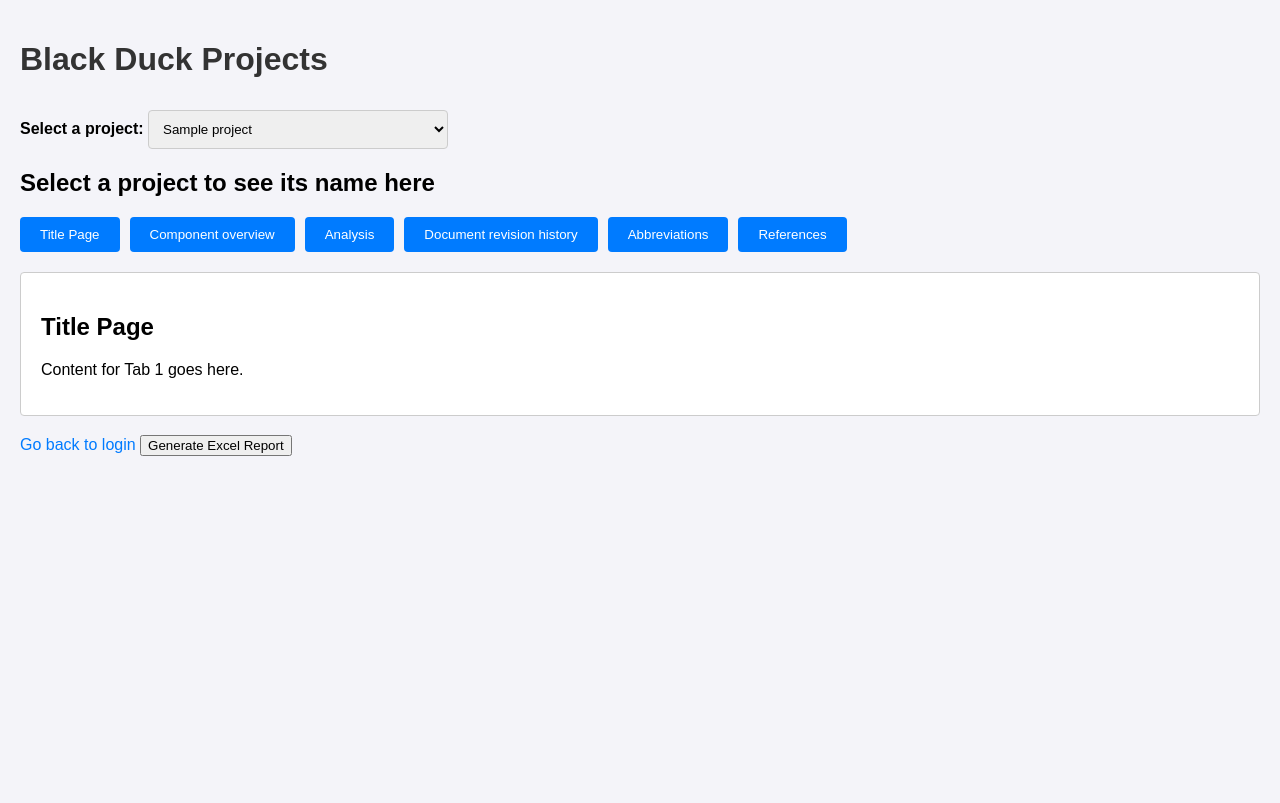
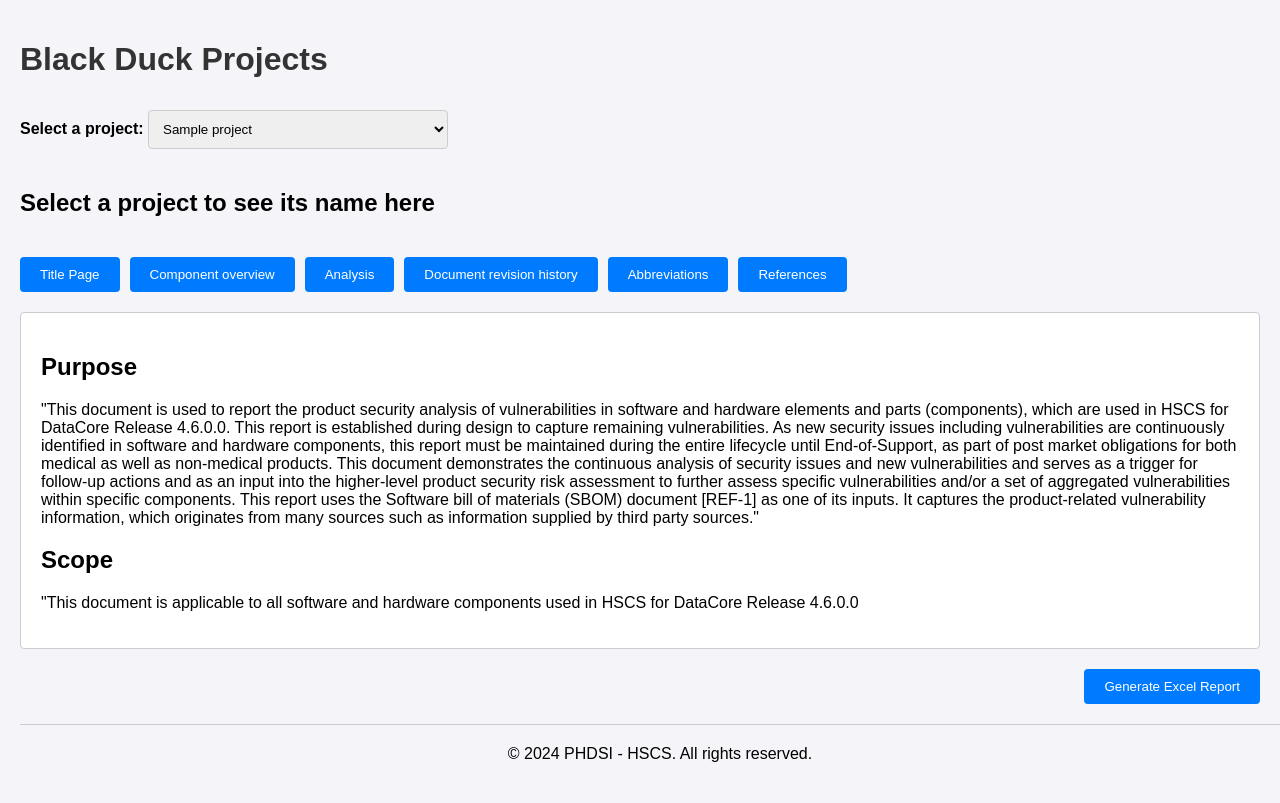
Before and after one commit to indrajitkumar/Blackduck-Security-Report, a Flask app: template templates/projects.html in a window 1280 px wide. Before the commit the page ends 456 px from the top, so only its background shows below. Run offline with Flask 3, Linux system fonts and the light colour scheme; the template is opened without the code that fills it: most values are stand-ins (such as "Sample title", 1, 10 or a date in 2020).

Commit message:
Wrap content and design style improvement

```diff
--- a/app.py
+++ b/app.py
@@ -2,6 +2,7 @@ from flask import Flask, render_template, request, redirect, url_for, flash, ses
 import requests
 import pandas as pd
 import os
+
 
 # Create Flask app instance
 app = Flask(__name__)
@@ -180,16 +181,26 @@ def generate_excel_report(project_id):
     else:
         return {'status': 'error', 'message': 'Failed to fetch project versions'}
 
+
 def save_to_excel(component_overview, file_path='component_overview.xlsx'):
-    with pd.ExcelWriter(file_path) as writer:
+    with pd.ExcelWriter(file_path, engine='xlsxwriter') as writer:
+        workbook = writer.book
+        wrap_format = workbook.add_format({'text_wrap': True})
+
         # Title Page
         title_page_df = pd.DataFrame([{'Title': 'Black Duck Projects Report'}])
         title_page_df.to_excel(writer, sheet_name='Title Page', index=False)
+        worksheet = writer.sheets['Title Page']
+        for col_num, col in enumerate(title_page_df.columns):
+            worksheet.set_column(col_num, col_num, 20, wrap_format)
 
         # Component Overview
         component_overview_df = pd.DataFrame(
             [{k: v for k, v in item.items() if k != 'componentVersion'} for item in component_overview])
         component_overview_df.to_excel(writer, sheet_name='Component Overview', index=False)
+        worksheet = writer.sheets['Component Overview']
+        # for col_num, col in enumerate(component_overview_df.columns):
+        worksheet.set_column(col_num, col_num, 30, wrap_format)
 
         # Analysis
         analysis_data = []
@@ -212,18 +223,31 @@ def save_to_excel(component_overview, file_path='component_overview.xlsx'):
                 })
         analysis_df = pd.DataFrame(analysis_data)
         analysis_df.to_excel(writer, sheet_name='Analysis', index=False)
+        worksheet = writer.sheets['Analysis']
+        for col_num, col in enumerate(analysis_df.columns):
+            worksheet.set_column(col_num, col_num, 30, wrap_format)
 
         # Document Revision History
         revision_history_df = pd.DataFrame([{'Revision': '1.0', 'Date': '2023-10-01', 'Description': 'Initial version'}])
         revision_history_df.to_excel(writer, sheet_name='Document Revision History', index=False)
+        worksheet = writer.sheets['Document Revision History']
+        for col_num, col in enumerate(revision_history_df.columns):
+            worksheet.set_column(col_num, col_num, 20, wrap_format)
 
         # Terminology & Abbreviations
         abbreviations_df = pd.DataFrame([{'Term': 'PSSD', 'Definition': 'Product Security Software Development'}])
         abbreviations_df.to_excel(writer, sheet_name='Terminology & Abbreviations', index=False)
+        worksheet = writer.sheets['Terminology & Abbreviations']
+        for col_num, col in enumerate(abbreviations_df.columns):
+            worksheet.set_column(col_num, col_num, 20, wrap_format)
 
         # References
         references_df = pd.DataFrame([{'Reference': 'Black Duck API Documentation', 'Link': 'https://blackducksoftware.github.io/'}])
         references_df.to_excel(writer, sheet_name='References', index=False)
+        worksheet = writer.sheets['References']
+        for col_num, col in enumerate(references_df.columns):
+            worksheet.set_column(col_num, col_num, 20, wrap_format)
+
 
 if __name__ == '__main__':
     app.run(debug=True)
--- a/static/style.css
+++ b/static/style.css
@@ -3,6 +3,13 @@ body {
     background-color: #f4f4f9;
     margin: 0;
     padding: 20px;
+    height: 100%;
+    display: flex;
+    flex-direction: column;
+}
+
+main {
+    flex: 1;
 }
 
 h1 {
@@ -83,3 +90,50 @@ a {
 a:hover {
     text-decoration: underline;
 }
+
+@keyframes button-click-animation {
+    0% { transform: scale(1); }
+    50% { transform: scale(1.1); }
+    100% { transform: scale(1); }
+}
+
+.animate-click {
+    animation: button-click-animation 0.3s ease-in-out;
+}
+
+.button-container {
+    display: flex;
+    justify-content: flex-end;
+    margin-top: 20px;
+    margin-bottom: 20px;
+}
+
+.button-container button {
+    padding: 10px 20px;
+    border: none;
+    background-color: #007bff;
+    color: white;
+    border-radius: 4px;
+    cursor: pointer;
+}
+
+.button-container button:hover {
+    background-color: #0056b3;
+}
+/* Footer styling */
+.footer {
+    display: flex;
+    justify-content: center;
+    align-items: center;
+    padding: 20px;
+    background-color: #f4f4f9;
+    border-top: 1px solid #ccc;
+    width: 100%;
+    position: relative;
+    bottom: 0;
+}
+
+.footer p {
+    margin: 0;
+    text-align: center;
+}
--- a/templates/projects.html
+++ b/templates/projects.html
@@ -27,8 +27,22 @@
     <button type="button" onclick="showTab('tab6')">References</button>
 </div>
 <div id="tab1" class="tab active">
-    <h2>Title Page</h2>
-    <p>Content for Tab 1 goes here.</p>
+    <h2>Purpose</h2>
+    <p>"This document is used to report the product security analysis of vulnerabilities in software and hardware
+        elements and parts (components), which are used in HSCS for DataCore Release 4.6.0.0. This report is established
+        during design to capture remaining vulnerabilities. As new security issues including vulnerabilities are
+        continuously identified in software and hardware components, this report must be maintained during the entire
+        lifecycle until End-of-Support, as part of post market obligations for both medical as well as non-medical
+        products.
+        This document demonstrates the continuous analysis of security issues and new vulnerabilities and serves as a
+        trigger for follow-up actions and as an input into the higher-level product security risk assessment to further
+        assess specific vulnerabilities and/or a set of aggregated vulnerabilities within specific components.
+        This report uses the Software bill of materials (SBOM) document [REF-1] as one of its inputs. It captures the
+        product-related vulnerability information, which originates from many sources such as information supplied by
+        third party sources." </p>
+
+    <h2>Scope</h2>
+    <p>"This document is applicable to all software and hardware components used in HSCS for DataCore Release 4.6.0.0
 </div>
 <div id="tab2" class="tab">
     <h2>Component Overview</h2>
@@ -83,8 +97,14 @@
     <h2>References</h2>
     <p>Content for Tab 6 goes here.</p>
 </div>
-<a href="{{ url_for('home') }}">Go back to login</a>
+
+<div class="button-container">
     <button type="button" onclick="generateExcelReport()">Generate Excel Report</button>
+</div>
+
+<div class="footer">
+    <p>&copy; 2024 PHDSI - HSCS. All rights reserved.</p>
+</div>
 
 <script>
     function showTab(tabId) {
@@ -190,6 +210,10 @@
     }
 
     function generateExcelReport() {
+        let button = document.querySelector('button[onclick="generateExcelReport()"]');
+        button.classList.add('animate-click');
+        button.disabled = true;
+
         let selectedProjectId = document.getElementById('projects').value;
         fetch(`/generate_excel_report/${selectedProjectId}`)
             .then(response => {
@@ -210,6 +234,12 @@ function generateExcelReport() {
             })
             .catch(error => {
                 console.error('Error:', error);
+            })
+            .finally(() => {
+                setTimeout(() => {
+                    button.classList.remove('animate-click');
+                    button.disabled = false;
+                }, 300);
             });
     }
 
```
Lines whose indentation alone changed are shown as unchanged.
